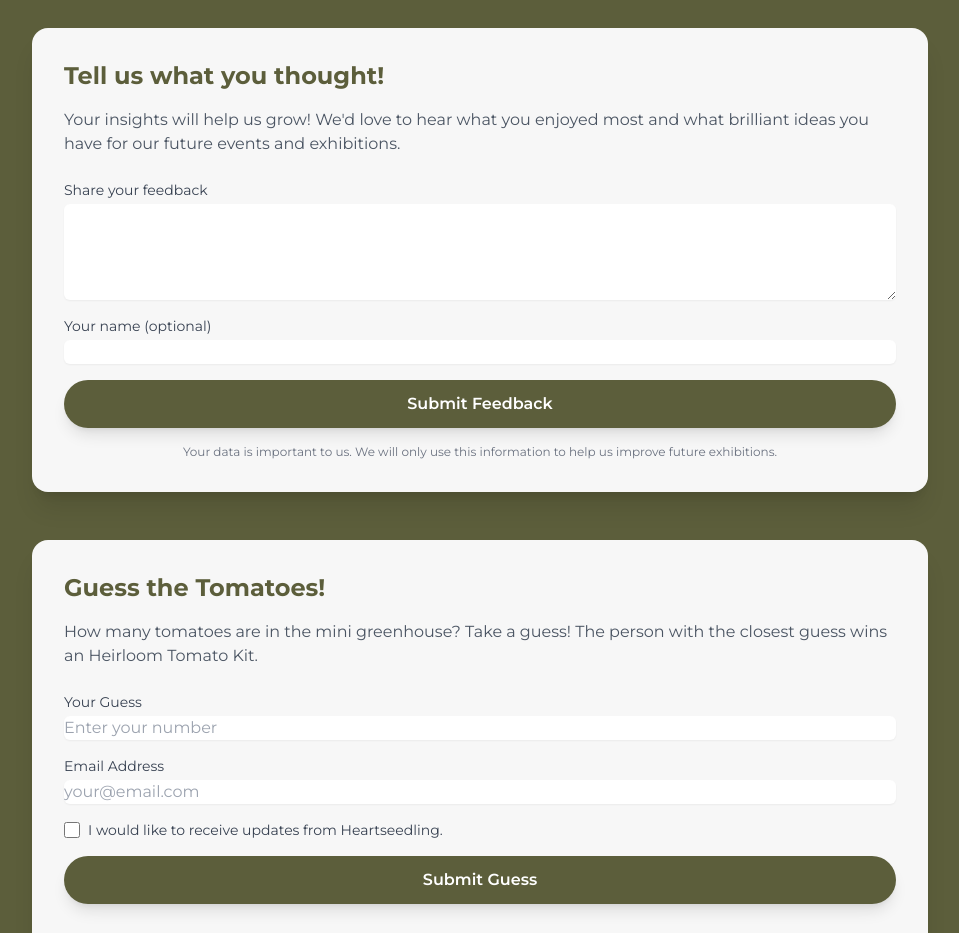
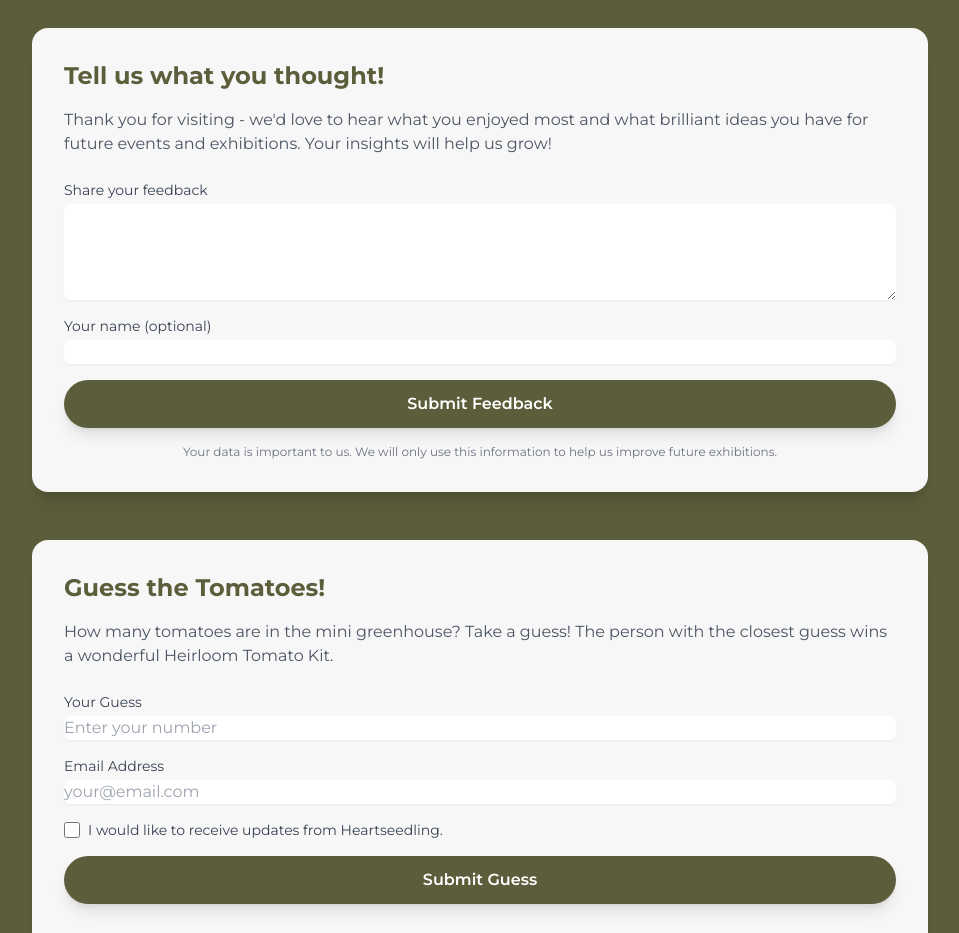
Before and after one commit to Heartseedling/TheTomatoHouse, a plain HTML site: page index.html in a window 1280 px wide. Shown: the part 156-1089 px from the top of the page, without its empty margins (160-1119 px from the left). Drawn offline with nearby package versions, Linux system fonts and the light colour scheme.

Commit message:
Update index.html

```diff
--- a/index.html
+++ b/index.html
@@ -78,7 +78,7 @@
         <section class="bg-[#f7f7f7] rounded-2xl p-6 md:p-8 shadow-xl">
             <h2 class="text-2xl font-bold text-[#5C5E3B] mb-4">Tell us what you thought!</h2>
             <p class="text-gray-600 mb-6">
-                Your insights will help us grow! We'd love to hear what you enjoyed most and what brilliant ideas you have for our future events and exhibitions.
+                Thank you for visiting - we'd love to hear what you enjoyed most and what brilliant ideas you have for future events and exhibitions. Your insights will help us grow!
             </p>
             <form id="feedback-form" class="space-y-4">
                 <div>
@@ -98,7 +98,7 @@
         <section class="bg-[#f7f7f7] rounded-2xl p-6 md:p-8 shadow-xl">
             <h2 class="text-2xl font-bold text-[#5C5E3B] mb-4">Guess the Tomatoes!</h2>
             <p class="text-gray-600 mb-6">
-                How many tomatoes are in the mini greenhouse? Take a guess! The person with the closest guess wins an Heirloom Tomato Kit.
+                How many tomatoes are in the mini greenhouse? Take a guess! The person with the closest guess wins a wonderful Heirloom Tomato Kit.
             </p>
             <form id="guess-form" class="space-y-4">
                 <div>
```
